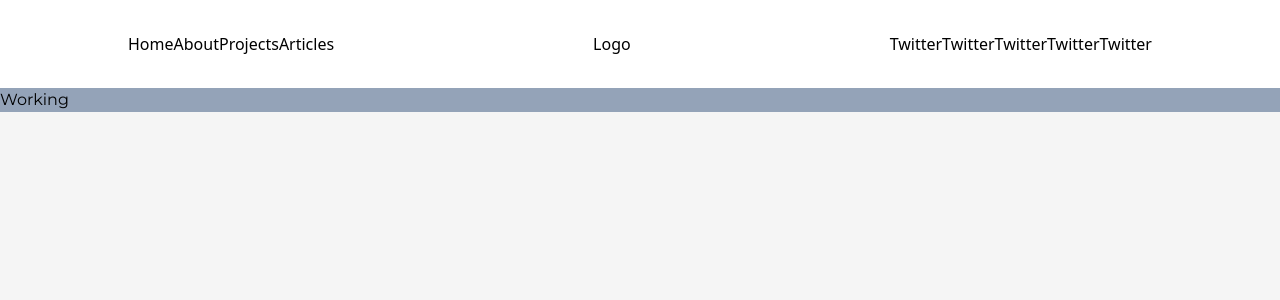
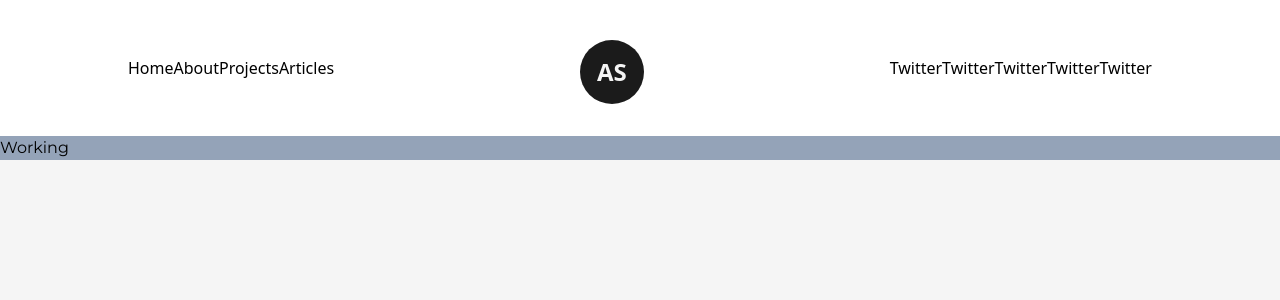
Before and after one commit to dotarjun/Portfolio, a Next.js app: page / in a window 1280 px wide. Shown: the top 300 px of the page. Built offline with nearby package versions, Linux system fonts and the light colour scheme.

Commit message:
🎨 style(Logo.js): update Logo component to use Next.js Link component and add styles

```diff
--- a/src/components/Logo.js
+++ b/src/components/Logo.js
@@ -1,8 +1,15 @@
+import Link from 'next/link'
 import React from 'react'
 
 const Logo = () => {
     return (
-        <div>Logo</div>
+        <div className='flex items-center justify-center mt-2'>
+            <Link
+                href="/"
+                className='w-16 h-16 bg-dark text-light flex items-center justify-center rounded-full text-2xl font-bold'>
+                AS
+            </Link>
+        </div>
     )
 }
 
```
